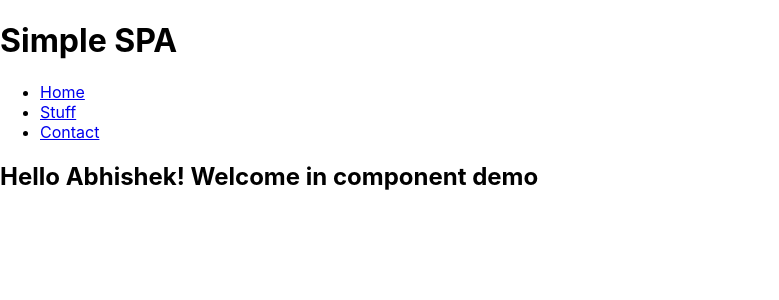
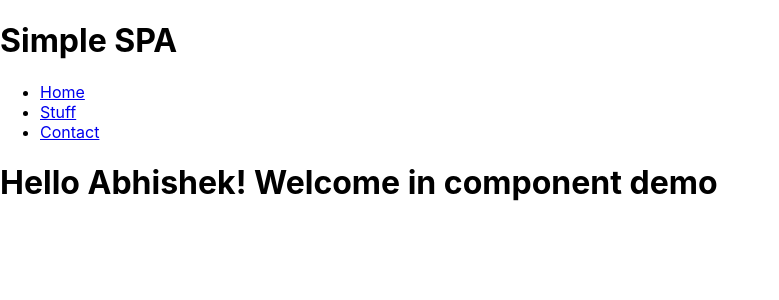
Before and after one commit to TiwariAbhishekKumar/ReactDemo, a React (Create React App) app: page /Home in a window 1280 px wide. Shown: the top 300 px of the page, without its empty margins (0-779 px from the left). Built offline with nearby package versions, Linux system fonts and the light colour scheme.

Commit message:
component demo

```diff
--- a/src/Home.js
+++ b/src/Home.js
@@ -1,9 +1,20 @@
 import React from 'react';
 
-const Home = () => (
-    <div>
-      <h2>Hello Abhishek! Welcome in component demo</h2>
-    </div>
-  );
+
+
+// const Home = () => (
+//     <div className='clsdiv'>
+//       <h2>Hello Abhishek! Welcome in component demo</h2>
+//     </div>
+
+//   );
+
+
+const Home = () => {
+    return React.createElement('div', { id: 'divid', className:'clsdiv'},
+    React.createElement('h1',null, 'Hello Abhishek! Welcome in component demo')
+   );
+
+}
 
 export default Home;
```
